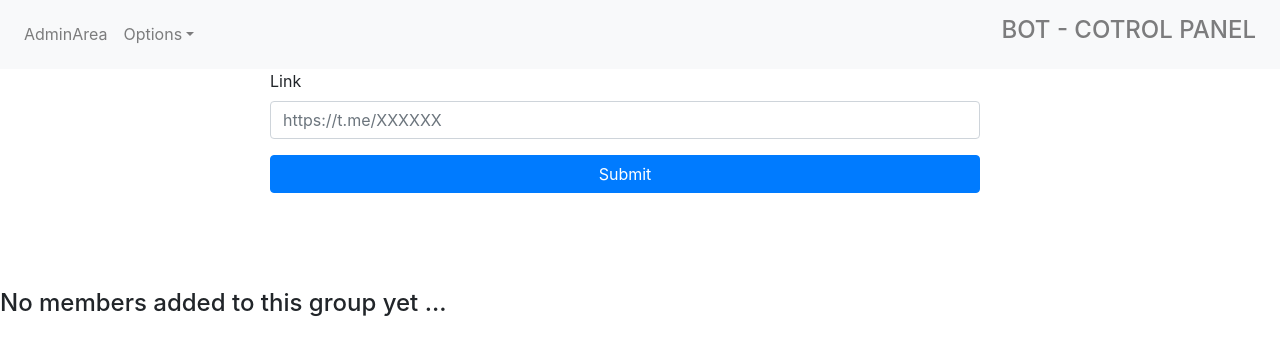
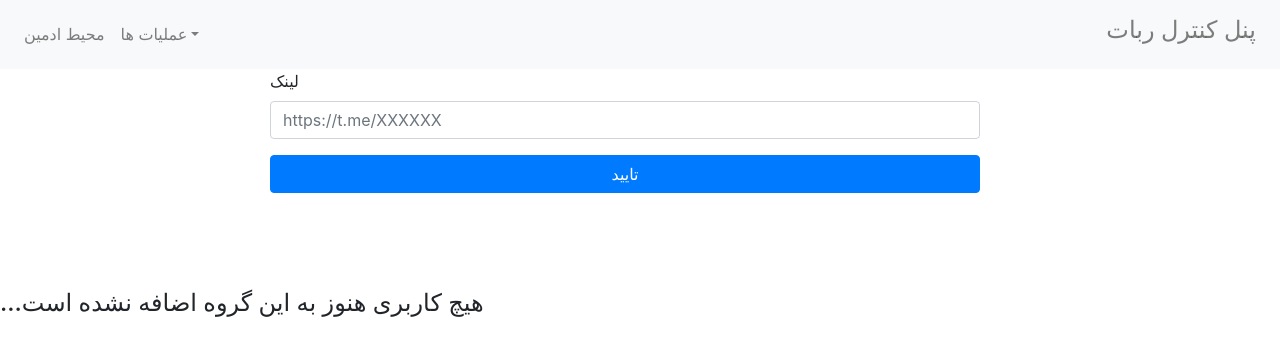
Before and after one commit to MohsenZarein/Telegram-Robot, a Django app: page /bot/list-of-members in a window 1280 px wide. Shown: the top 356 px of the page. Run offline with Django 3.2, Linux system fonts and the light colour scheme; some libraries are stand-ins or nearby versions.

Commit message:
Switched to Farsi panel

```diff
--- a/bot/views.py
+++ b/bot/views.py
@@ -52,6 +52,7 @@ def index(request):
     return render(request , 'bot/index.html')
 
 
+
 def list_of_members(request):
 
     if request.method == 'POST':
@@ -88,15 +89,16 @@ def Add_Source_Group(request):
         if not Source_Groups.objects.filter(link=link).exists():
             source_link = Source_Groups.objects.create(link=link)
             source_link.save()
-            messages.success(request,'Group added to sources successfuly')
+            messages.success(request,'این گروه به گروه های مبدا اضافه شد')
             return redirect('add-source-group')
 
         else:
-            messages.error(request,'This group already exists')
+            messages.error(request,'این گروه را قبلا اضافه کرده اید')
             return redirect('add-source-group')
 
     else:
         return render(request , 'bot/add-source-group.html')
+
 
 
 
@@ -108,14 +110,15 @@ def Add_Target_Group(request):
         if not Target_Groups.objects.filter(link=link).exists():
             target_link = Target_Groups.objects.create(link=link)
             target_link.save()
-            messages.success(request,'Group added to Targets successfuly')
+            messages.success(request,'این گروه به گروه های هدف اضافه شد')
             return redirect('add-target-group')
         else:
-            messages.error(request,'Group already exists')
+            messages.error(request,'این گروه را قبلا اضافه کرده اید')
             return redirect('add-target-group')
 
     else:
         return render(request , 'bot/add-target-group.html')
+
 
 
 
@@ -154,19 +157,20 @@ def Add_Worker(request):
                 sleep(3)
                 client.disconnect()
                 worker_acc.save()
-                messages.success(request,'Worker added and signed in successfuly')
+                messages.success(request,'اکانت ورکر با موفقیت ذخیره و ثبت شد')
                 return redirect('add-worker')
             except Exception as err:
-                messages.error(request , 'Worker did not signed in correctly ! TRY AGAIN')
+                messages.error(request , 'ثبت اکانت با خطا مواجه شد , دوباره تلاش کنید')
                 return redirect('add-worker')
 
 
         else:
-            messages.error(request , 'This worker already exists ')
+            messages.error(request , 'این اکانت ورکر را قبلا اضافه کرده اید')
             return redirect('add-worker')
 
     else:
         return render(request , 'bot/add-worker.html')
+
 
 
 
@@ -175,11 +179,12 @@ def Scrap_Members(request):
     if request.method == 'POST':
 
         threading.Thread(target=Scraping).start()
-        messages.success(request , 'SCRAPING STARTED , You can see logs in terminal')
+        messages.success(request , 'استخراج کاربران آغاز شد , میتوانید لاگ های ربات را در کنسول مشاهده کنید')
         return redirect('index')
 
     else:
         return render(request , 'bot/index.html')
+
 
 
 
@@ -208,7 +213,7 @@ def Add_Members(request):
             threading.Thread(target=Add_Members_To_Target_Groups , args=(worker,group,members_list)).start()
             sleep(2)
 
-        messages.success(request , 'ADDING MEMBERS STARTED , You can see logs in terminal')
+        messages.success(request , 'اضافه کردن کاربران به گروه هدف آغاز شد , میتوانید لاگ های ربات را در کنسول مشاهده کنید')
         return redirect('add-members')
 
 
@@ -339,6 +344,8 @@ def Add_Members_To_Target_Groups(worker , group , members_list):
         print('ExePTION')
         client.disconnect()
         return
+
+
 
 
 def Scraping():
--- a/templates/bot/add-source-group.html
+++ b/templates/bot/add-source-group.html
@@ -7,10 +7,10 @@
             <form action="{% url 'add-source-group' %}" method="POST" class=" center">
                 {% csrf_token %}
                 <div class=" form-group">
-                    <label for="source_group_link">Link</label>
+                    <label for="source_group_link">لینک گروه</label>
                     <input type="text" name="source_group_link" class=" form-control" placeholder="https://t.me/XXXXXX" required>
                 </div>
-                <input type="submit" value="ADD" class=" btn btn-primary btn-block">
+                <input type="submit" value="اضافه کردن" class=" btn btn-primary btn-block">
             </form>
         </div>
     </div>
--- a/templates/bot/add-target-group.html
+++ b/templates/bot/add-target-group.html
@@ -7,10 +7,10 @@
             <form action="{% url 'add-target-group' %}" method="POST" class=" center">
                 {% csrf_token %}
                 <div class=" form-group">
-                    <label for="target_group_link">Link</label>
+                    <label for="target_group_link">لینک</label>
                     <input type="text" name="target_group_link" class=" form-control" placeholder="https://t.me/XXXXXX" required>
                 </div>
-                <input type="submit" value="ADD" class=" btn btn-primary btn-block">
+                <input type="submit" value="اضافه کردن" class=" btn btn-primary btn-block">
             </form>
         </div>
     </div>
--- a/templates/bot/list-of-members.html
+++ b/templates/bot/list-of-members.html
@@ -1,4 +1,5 @@
 {% extends 'base.html' %}
+
 
 {% block content %}
 <div class=" container " style="width:800px; margin:0 auto;">
@@ -7,10 +8,10 @@
             <form action="{% url 'list-of-members' %}" method="POST" class=" center">
                 {% csrf_token %}
                 <div class=" form-group">
-                    <label for="link">Link</label>
+                    <label for="link">لینک</label>
                     <input type="text" name="link" class=" form-control" placeholder="https://t.me/XXXXXX" required>
                 </div>
-                <input type="submit" value="Submit" class=" btn btn-primary btn-block">
+                <input type="submit" value="تایید" class=" btn btn-primary btn-block">
             </form>
         </div>
     </div>
@@ -24,6 +25,7 @@
 <table class="table table-hover">
     <thead>
       <tr>
+        <th scope="col">#</th>
         <th scope="col">ID</th>
         <th scope="col">Username</th>
       </tr>
@@ -31,6 +33,7 @@
     <tbody>
         {% for member in members %}
             <tr>
+                <th scope="row">{{forloop.counter}}</th>
                 <td>{{member.member_id}}</td>
                 {% if member.member_username %}
                     <td>@{{member.member_username}}</td>
@@ -47,6 +50,6 @@
 <br>
 <br>
 <br>
-<h4>No members added to this group yet ...</h4>
+<h4>...هیچ کاربری هنوز به این گروه اضافه نشده است</h4>
 {% endif %}
 {% endblock content %}
--- a/templates/bot/list-of-privacy-restricted-members.html
+++ b/templates/bot/list-of-privacy-restricted-members.html
@@ -32,6 +32,6 @@
 <br>
 <br>
 <br>
-<h4>No privacy restricted members ...</h4>
+<h4>هیچ کاربری تا به حال با خطا مواجه نشده است</h4>
 {% endif %}
 {% endblock content %}
--- a/templates/partials/navbar.html
+++ b/templates/partials/navbar.html
@@ -5,24 +5,24 @@
     <div id="navbarCollapse" class="collapse navbar-collapse">
         <ul class="nav navbar-nav">
             <li class="nav-item">
-                <a href="/admin" class="nav-link">AdminArea</a>
+                <a href="/admin" class="nav-link">محیط ادمین</a>
             </li>
             <li class="nav-item dropdown">
-                <a href="#" class="nav-link dropdown-toggle" data-toggle="dropdown">Options</a>
+                <a href="#" class="nav-link dropdown-toggle" data-toggle="dropdown">عملیات ها</a>
                 <div class="dropdown-menu">
-                    <a href="{% url 'add-source-group' %}" class="dropdown-item">Add source group</a>
-                    <a href="{% url 'add-target-group' %}" class="dropdown-item">Add target group</a>
-                    <a href="{% url 'add-worker' %}" class="dropdown-item">Add worker</a>
-                    <a href="#" class="dropdown-item" data-toggle="modal" data-target="#ScrapingModal"s>Scrap members from source groups</a>
-                    <a href="{% url 'add-members' %}" class="dropdown-item">Add members to a group</a>
-                    <a href="{% url 'list-of-members'%}" class="dropdown-item">List of members that added to a group</a>
-                    <a href="{% url 'list-of-privacy-restricted-mebers'%}" class="dropdown-item">List of members that encountered error while adding </a>
+                    <a href="{% url 'add-source-group' %}" class="dropdown-item">اضافه کردن گروه مبدا</a>
+                    <a href="{% url 'add-target-group' %}" class="dropdown-item">اضافه کردن گروه هدف</a>
+                    <a href="{% url 'add-worker' %}" class="dropdown-item">اضافه کردن اکانت ورکر</a>
+                    <a href="#" class="dropdown-item" data-toggle="modal" data-target="#ScrapingModal"s>استخراخ کاربرها از گروه های مبدا</a>
+                    <a href="{% url 'add-members' %}" class="dropdown-item">اضافه کردن کاربرها به یک گروه هدف</a>
+                    <a href="{% url 'list-of-members'%}" class="dropdown-item">لیست کاربرانی که به گروه ها اضافه شدند</a>
+                    <a href="{% url 'list-of-privacy-restricted-mebers'%}" class="dropdown-item">لیست کاربرانی که هنگام اضافه شدن با خطا مواجه شدند </a>
                 </div>
             </li>
         </ul>
         <ul class="navbar-nav ml-auto">
             <li class="nav-item">
-              <a class="nav-link"><h4>BOT - COTROL PANEL</h4></a>
+              <a class="nav-link"><h4>پنل کنترل ربات</h4></a>
             </li>
           </ul>
     </div>
@@ -31,15 +31,15 @@
         <div class="modal-dialog" role="document">
         <div class="modal-content">
             <div class="modal-header">
-            <h5 class="modal-title" id="exampleModalLabel">Scraping members</h5>
+            <h5 class="modal-title" id="exampleModalLabel">استخراج کاربر ها</h5>
             <button type="button" class="close" data-dismiss="modal" aria-label="Close">
                 <span aria-hidden="true">&times;</span>
             </button>
             </div>
             <div class="modal-footer">
-            <button type="button" class="btn btn-secondary" data-dismiss="modal">Close</button>
+            <button type="button" class="btn btn-secondary" data-dismiss="modal">بستن</button>
             <a type="button" class="btn btn-primary" href="javascript:{document.getElementById('Scrap').submit()}">
-                Start
+                شروع
                 <form action="{% url 'scrap-members' %}" method="POST" id="Scrap">
                     {% csrf_token %}
                     <input type="hidden">
```
Also changed, not shown: templates/bot/add-members.html (+4 -4 lines), templates/bot/add-worker.html (+4 -4 lines).
